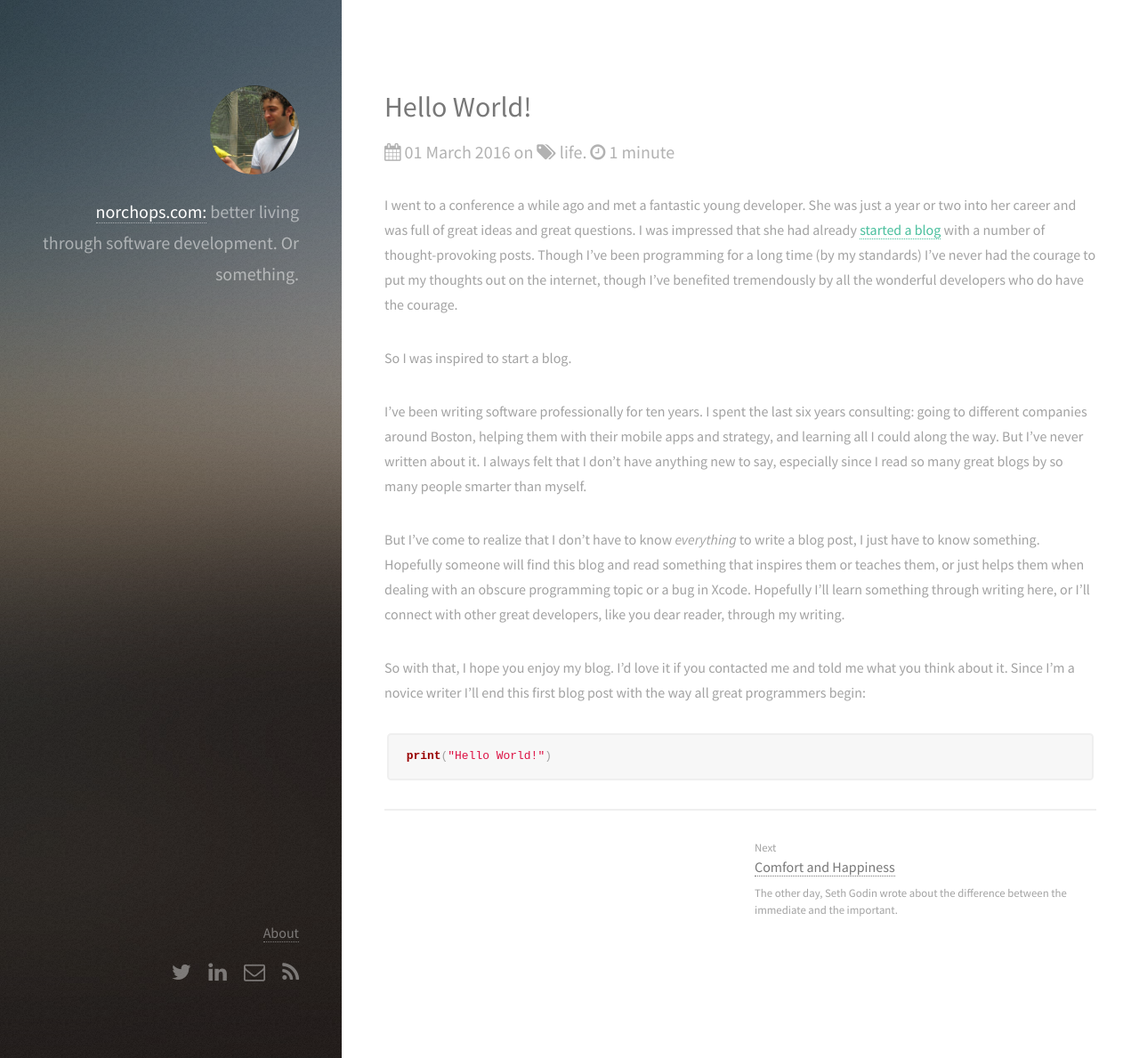
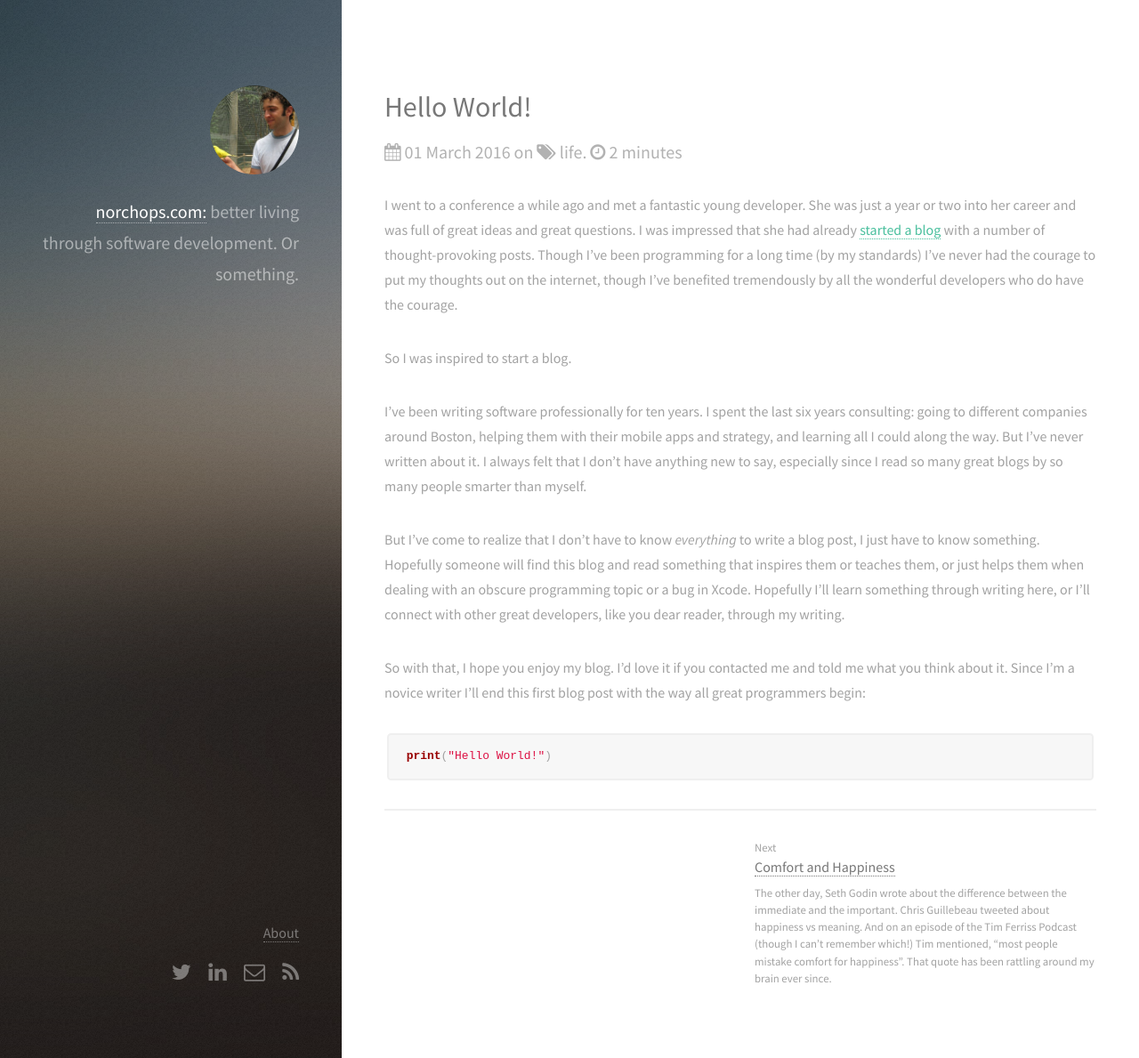
Before and after one commit to dnorcott/dnorcott.github.io, a Jekyll site: the page built from _posts/2016-03-01-hello-world.md, in a window 1280 px wide and 1189 px high. Shown: the whole window at 89% size. Built offline with Jekyll 4.4.1, drawn with Linux system fonts in a browser that asks for light colours; some of the changed lines change nothing that is shown.

Commit message:
change to reading time, excerpts

```diff
--- a/_config.yml
+++ b/_config.yml
@@ -16,3 +16,4 @@ email: "david.norcott@gmail.com"
 gems: [jekyll-paginate]
 paginate_path: "/page/:num/"
 paginate: 8
+excerpt_separator: <!--more-->
--- a/_includes/readingtime.html
+++ b/_includes/readingtime.html
@@ -1,4 +1,4 @@
-{% assign minutes = content | number_of_words | divided_by: 180 | round: 0 %}
+{% assign minutes = content | number_of_words | divided_by: 120 | round: 0 %}
 {% if minutes >= 2 %}
   <i class="fa fa-clock-o"></i> {{ minutes }} minutes
 {% elsif minutes == 1 %}
--- a/_posts/2016-03-01-hello-world.md
+++ b/_posts/2016-03-01-hello-world.md
@@ -8,6 +8,8 @@
 I went to a conference a while ago and met a fantastic young developer. She was just a year or two into her career and was full of great ideas and great questions. I was impressed that she had already [started a blog][eskimona] with a number of thought-provoking posts. Though I've been programming for a long time (by my standards) I've never had the courage to put my thoughts out on the internet, though I've benefited tremendously by all the wonderful developers who do have the courage.
 
 So I was inspired to start a blog.
+
+<!--more-->
 
 I've been writing software professionally for ten years. I spent the last six years consulting: going to different companies around Boston, helping them with their mobile apps and strategy, and learning all I could along the way. But I've never written about it. I always felt that I don't have anything new to say, especially since I read so many great blogs by so many people smarter than myself.
 
```
Also changed, not shown: _posts/2016-03-07-comfort-happiness.md (+2 -0 lines).
